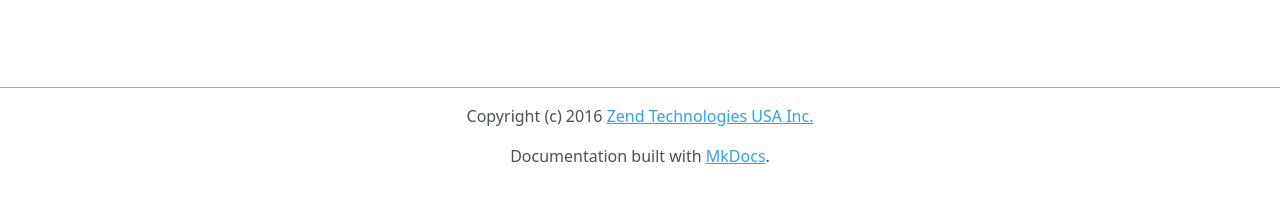
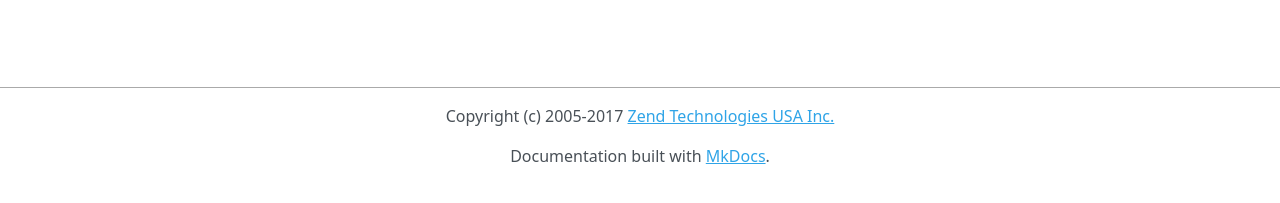
Before and after one commit to zendframework/zend-serializer, an MkDocs documentation site: the page built from docs/book/index.md, in a window 1280 px wide. Shown: the part 419-622 px from the top of the page. Built offline with MkDocs 1.6.1, drawn with Linux system fonts in a browser that asks for light colours; nearby versions of some CDN libraries; old or Windows-style settings are respelled for this version of MkDocs.

Commit message:
Updated copyright year range in mkdocs.yml to match LICENSE.md

```diff
--- a/mkdocs.yml
+++ b/mkdocs.yml
@@ -7,4 +7,4 @@ pages:
 site_name: zend-serializer
 site_description: zend-serializer
 repo_url: 'https://github.com/zendframework/zend-serializer'
-copyright: 'Copyright (c) 2016 <a href="http://www.zend.com/">Zend Technologies USA Inc.</a>'
+copyright: 'Copyright (c) 2005-2017 <a href="http://www.zend.com/">Zend Technologies USA Inc.</a>'
```
